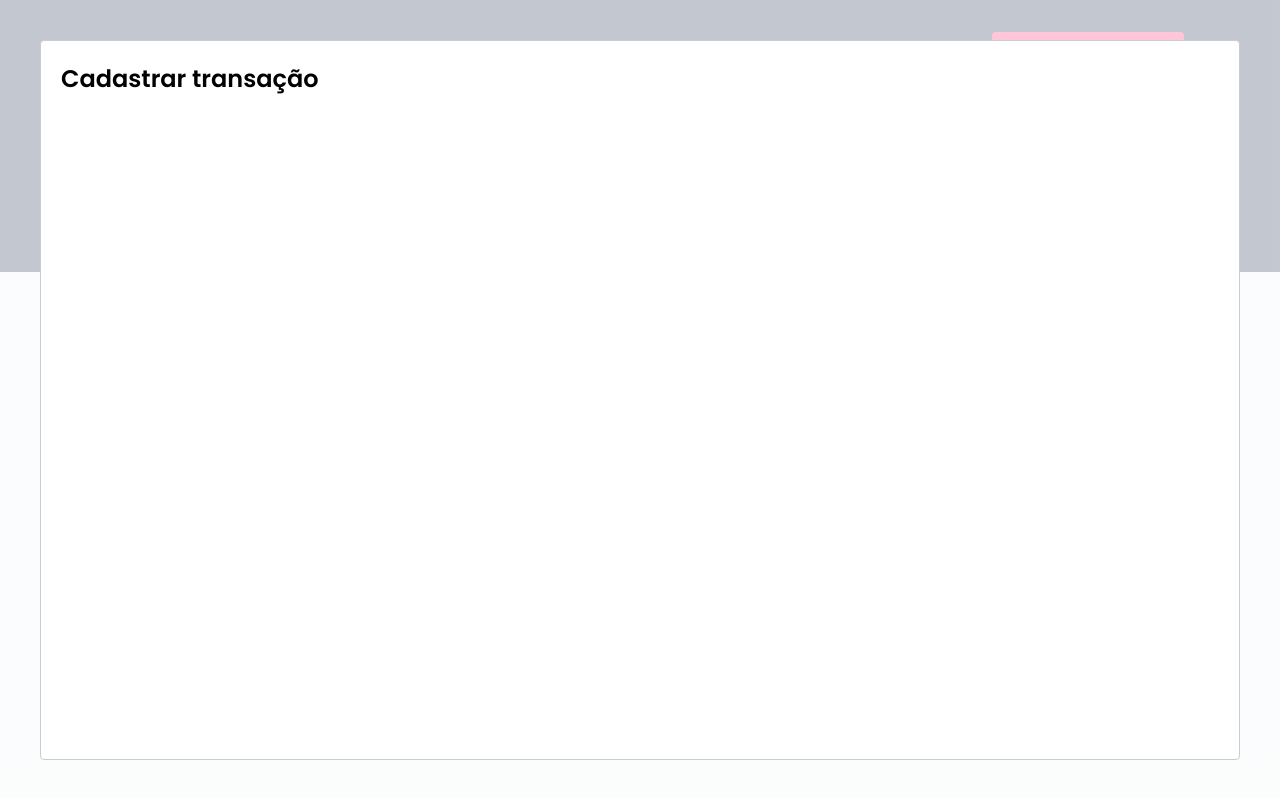
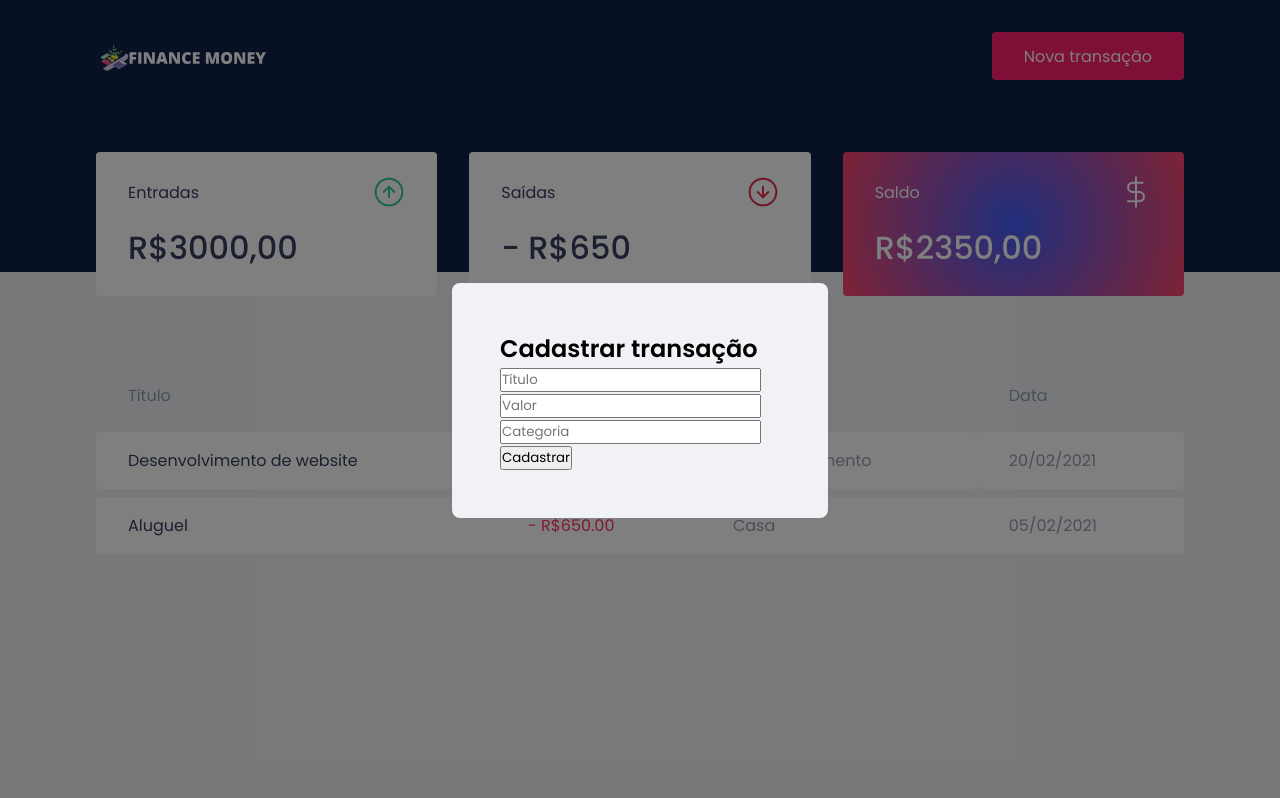
Before and after one commit to alangeek/Finance_Money_React_Typescript, a React (Create React App) app: page / in a window 1280 px wide. Both pictures are taken after a click on the button "Nova transação". Built offline with nearby package versions, Linux system fonts and the light colour scheme; no server answers; what miragejs would draw is missing.

Commit message:
form structure

```diff
--- a/src/components/NewTransationModal/index.tsx
+++ b/src/components/NewTransationModal/index.tsx
@@ -1,4 +1,5 @@
 import Modal from 'react-modal';
+import { Container } from './styles';
 
 interface NewTransationModalProps {
   isOpen: boolean;
@@ -10,8 +11,28 @@
     <Modal
       isOpen={isOpen}
       onRequestClose={onRequestClose}
+      overlayClassName="react-modal-overlay"
+      className="react-modal-content"
     >
-      <h2>Cadastrar transação</h2>
+      <Container>
+        <h2>Cadastrar transação</h2>
+
+        <input
+          placeholder="Título"
+        />
+        <input
+          type="number"
+          placeholder="Valor"
+        />
+
+        <input
+          placeholder="Categoria"
+        />
+
+        <button type="submit">
+          Cadastrar
+        </button>
+      </Container>
     </Modal>
   );
 }
--- a/src/components/NewTransationModal/styles.ts
+++ b/src/components/NewTransationModal/styles.ts
@@ -1,3 +1,5 @@
 import styled from 'styled-components';
 
-export const Container = styled.div``;
+export const Container = styled.form`
+
+`;
--- a/src/styles/global.ts
+++ b/src/styles/global.ts
@@ -53,4 +53,27 @@
         opacity: 0.6;
         cursor: not-allowed;
     }
+
+  .react-modal-overlay {
+    background: rgba(0, 0, 0, 0.5);
+
+    position: fixed;
+    top: 0;
+    bottom: 0;
+    right: 0;
+    left: 0;
+
+    display: flex;
+    align-items: center;
+    justify-content: center;
+  }
+
+  .react-modal-content {
+    width: 100%;
+    max-width: 376px;
+    background: var(--background);
+    padding: 3rem;
+    position: relative;
+    border-radius: 0.5rem;
+  }
 `;
```
